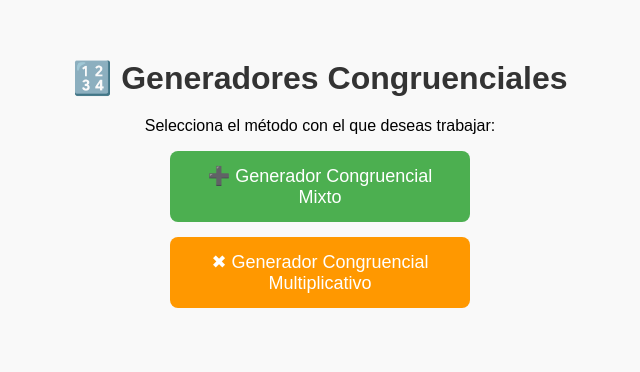
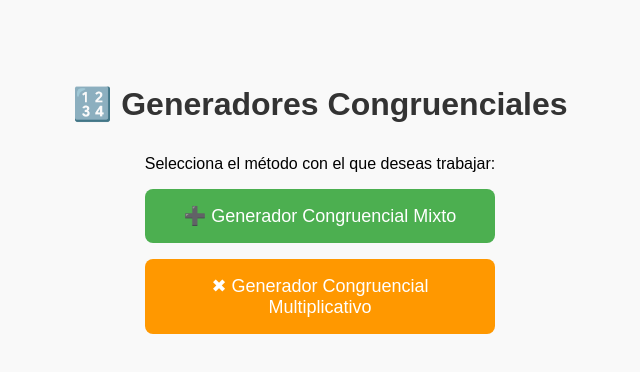
Before and after one commit to Diego-OM03/congruencial, a plain HTML site: page index.html in a window 1280 px wide. Shown: the whole page, without its empty margins (320-960 px from the left). Drawn offline with Linux system fonts and the light colour scheme.

Commit message:
actualizacion 2

```diff
--- a/style.css
+++ b/style.css
@@ -2,29 +2,33 @@ body {
   font-family: Arial, sans-serif;
   background: #f9f9f9;
   text-align: center;
-  padding: 30px;
+  padding: 5vw; /* relativo al ancho de pantalla */
+  margin: 0;
 }
 
 h1 {
   color: #333;
-  margin-bottom: 20px;
+  margin-bottom: 2rem;
+  font-size: clamp(20px, 3vw, 32px); /* mínimo 20px, máximo 32px */
 }
 
 .menu {
   display: flex;
   flex-direction: column;
-  gap: 15px;
-  max-width: 300px;
+  gap: 1rem;
+  max-width: 350px; /* no se estira infinito en PC */
   margin: 0 auto;
+  width: 100%;
 }
 
 .menu button {
-  padding: 14px;
-  font-size: 18px;
+  padding: clamp(10px, 2vw, 16px);  /* adaptable */
+  font-size: clamp(14px, 2vw, 18px);
   border: none;
   border-radius: 8px;
   cursor: pointer;
   transition: 0.2s;
+  width: 100%;
 }
 
 .menu button:hover {
```
